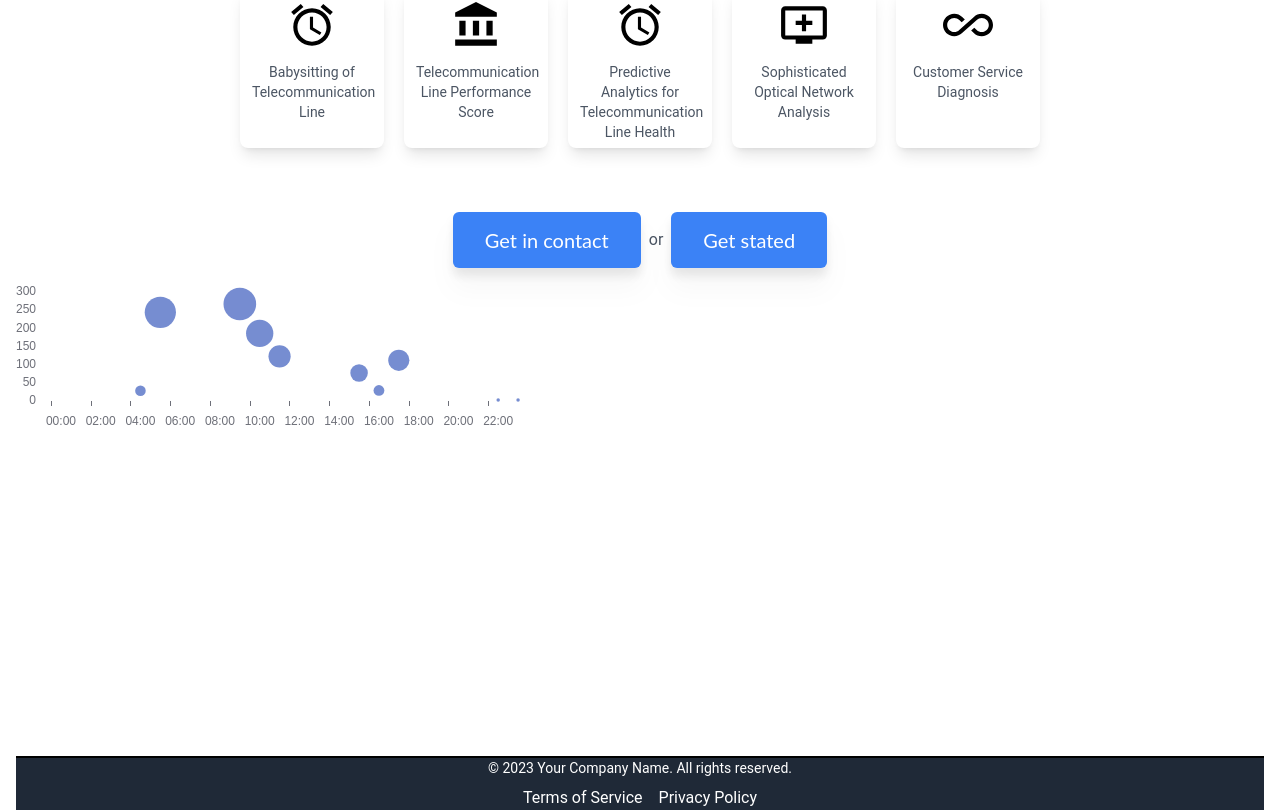
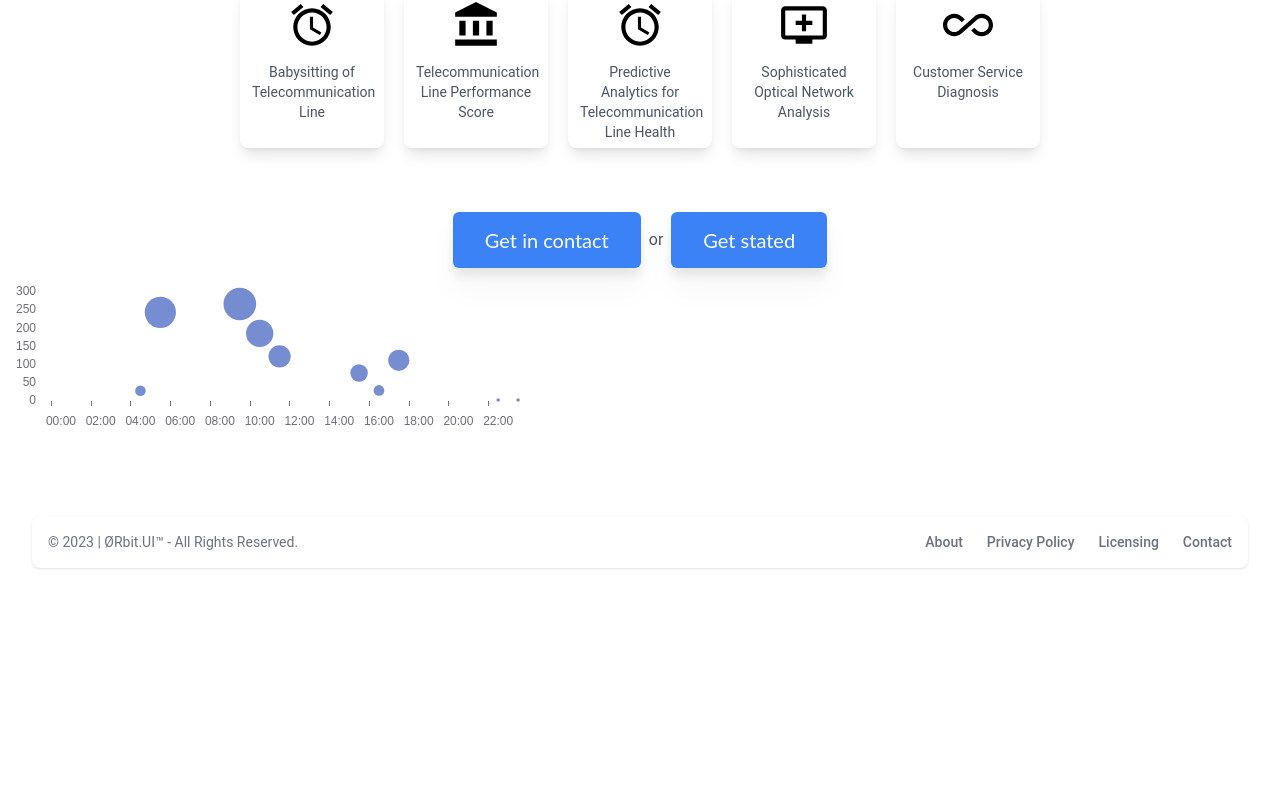
Before and after one commit to deZbrown/orbit-web, a React (Create React App) app: page / in a window 1280 px wide. Shown: the part 380-1190 px from the top of the page. After the commit the page ends 964 px from the top, so only its background shows below. Built offline with nearby package versions, Linux system fonts and the light colour scheme.

Commit message:
Refactor of footer.

```diff
--- a/src/components/Footer.jsx
+++ b/src/components/Footer.jsx
@@ -2,14 +2,32 @@ import React from 'react';
 
 const Footer = () => {
     return (
-        <footer className="mt-64 border-t-2 border-black bg-gray-800 text-white text-center">
-            <p className="text-sm">© 2023 Your Company Name. All rights reserved.</p>
-            <div className="flex justify-center mt-2 space-x-4">
-                <a href="#" className="text-white hover:text-gray-300">Terms of Service</a>
-                <a href="#" className="text-white hover:text-gray-300">Privacy Policy</a>
+        <footer className="bg-white rounded-lg shadow m-4 dark:bg-gray-800">
+
+            <div className="w-full mx-auto max-w-screen-xl p-4 md:flex md:items-center md:justify-between">
+
+                <span className="text-sm text-gray-500 sm:text-center dark:text-gray-400">
+                    © 2023 | ØRbit.UI™ - All Rights Reserved.
+                </span>
+
+                <ul className="flex flex-wrap items-center mt-3 text-sm font-medium text-gray-500 dark:text-gray-400 sm:mt-0">
+                    <li>
+                        <a href="#" className="mr-4 hover:underline md:mr-6 ">About</a>
+                    </li>
+                    <li>
+                        <a href="#" className="mr-4 hover:underline md:mr-6">Privacy Policy</a>
+                    </li>
+                    <li>
+                        <a href="#" className="mr-4 hover:underline md:mr-6">Licensing</a>
+                    </li>
+                    <li>
+                        <a href="#" className="hover:underline">Contact</a>
+                    </li>
+                </ul>
+
             </div>
+
         </footer>
-
     );
 }
 
```
